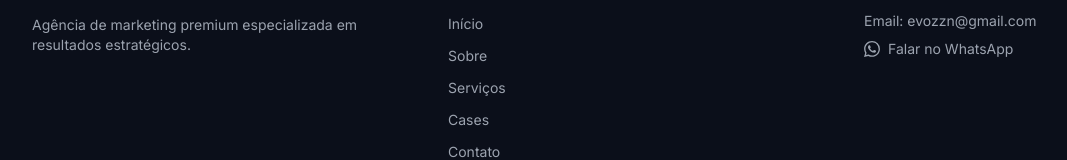
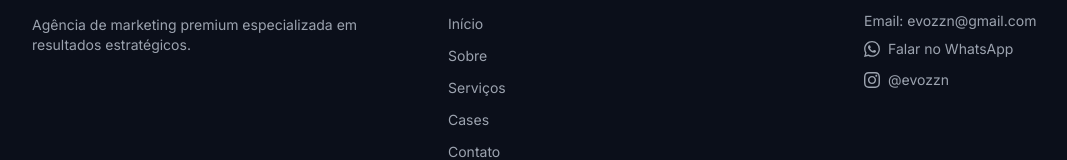
Before and after one commit to evozzn/siteoficial, a Next.js app: page / in a window 1280 px wide. Shown: the part 959-1119 px from the top of the page, without its empty margins (0-1067 px from the left). Built offline with nearby package versions, Linux system fonts and the light colour scheme; no server answers.

Commit message:
Adicionar Instagram no footer

```diff
--- a/components/Footer.tsx
+++ b/components/Footer.tsx
@@ -86,6 +86,23 @@
                   Falar no WhatsApp
                 </a>
               </li>
+              <li>
+                <a
+                  href={`https://instagram.com/${process.env.NEXT_PUBLIC_INSTAGRAM_USERNAME || 'evozzn'}`}
+                  target="_blank"
+                  rel="noopener noreferrer"
+                  className="inline-flex items-center gap-2 hover:text-primary transition-colors"
+                >
+                  <svg
+                    className="w-4 h-4"
+                    fill="currentColor"
+                    viewBox="0 0 24 24"
+                  >
+                    <path d="M12 2.163c3.204 0 3.584.012 4.85.07 3.252.148 4.771 1.691 4.919 4.919.058 1.265.069 1.645.069 4.849 0 3.205-.012 3.584-.069 4.849-.149 3.225-1.664 4.771-4.919 4.919-1.266.058-1.644.07-4.85.07-3.204 0-3.584-.012-4.849-.07-3.26-.149-4.771-1.699-4.919-4.92-.058-1.265-.07-1.644-.07-4.849 0-3.204.013-3.583.07-4.849.149-3.227 1.664-4.771 4.919-4.919 1.266-.057 1.645-.069 4.849-.069zm0-2.163c-3.259 0-3.667.014-4.947.072-4.358.2-6.78 2.618-6.98 6.98-.059 1.281-.073 1.689-.073 4.948 0 3.259.014 3.668.072 4.948.2 4.358 2.618 6.78 6.98 6.98 1.281.058 1.689.072 4.948.072 3.259 0 3.668-.014 4.948-.072 4.354-.2 6.782-2.618 6.979-6.98.059-1.28.073-1.689.073-4.948 0-3.259-.014-3.667-.072-4.947-.196-4.354-2.617-6.78-6.979-6.98-1.281-.059-1.69-.073-4.949-.073zm0 5.838c-3.403 0-6.162 2.759-6.162 6.162s2.759 6.163 6.162 6.163 6.162-2.759 6.162-6.163c0-3.403-2.759-6.162-6.162-6.162zm0 10.162c-2.209 0-4-1.79-4-4 0-2.209 1.791-4 4-4s4 1.791 4 4c0 2.21-1.791 4-4 4zm6.406-11.845c-.796 0-1.441.645-1.441 1.44s.645 1.44 1.441 1.44c.795 0 1.439-.645 1.439-1.44s-.644-1.44-1.439-1.44z"/>
+                  </svg>
+                  @{process.env.NEXT_PUBLIC_INSTAGRAM_USERNAME || 'evozzn'}
+                </a>
+              </li>
             </ul>
           </div>
         </div>
```
